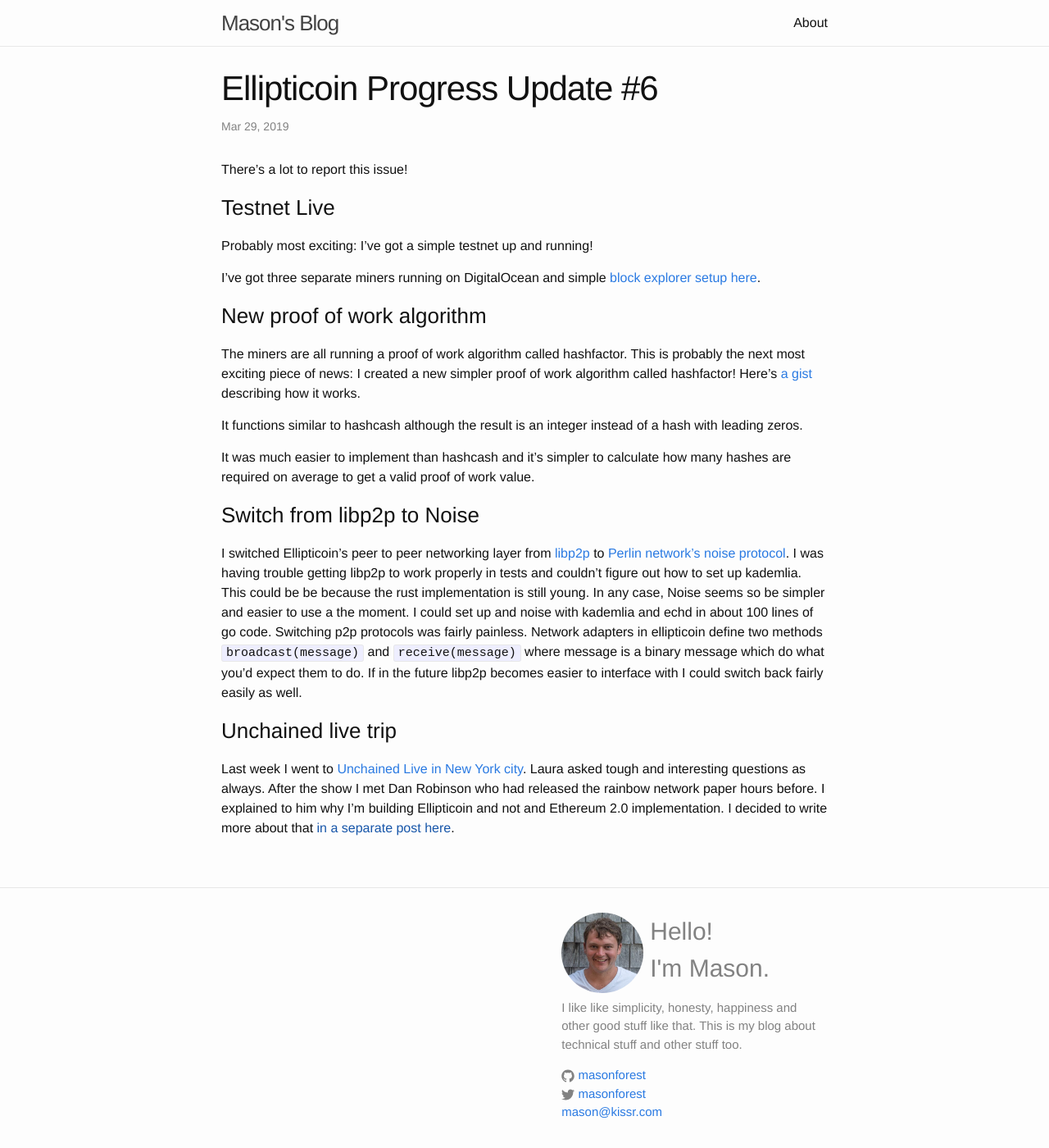
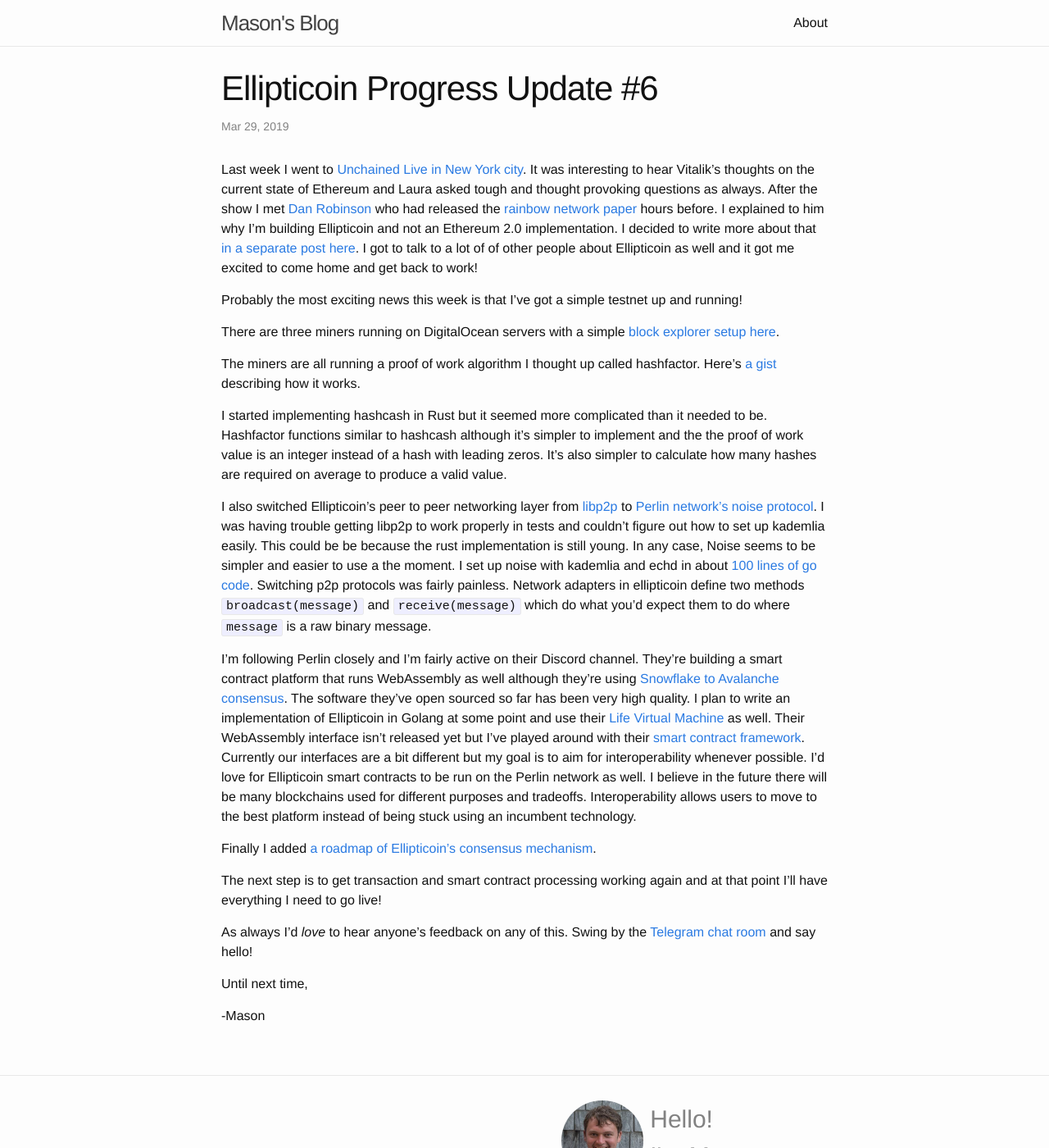
Before and after one commit to masonforest/www.masonforest.com, a Jekyll site: the page built from _posts/2019-03-29-ellipticoin-progress-update-number-6.markdown, in a window 1280 px wide and 1400 px high. Shown: the whole window at 82% size. Built offline with Jekyll 4.4.1, drawn with Linux system fonts in a browser that asks for light colours.

Commit message:
Updated posts from 3-29

```diff
--- a/_posts/2019-03-29-ellipticoin-progress-update-number-6.markdown
+++ b/_posts/2019-03-29-ellipticoin-progress-update-number-6.markdown
@@ -5,34 +5,67 @@ date:   2019-03-29
 categories: blockchain ethereum ellipticoin
 ---
 
-There's a lot to report this issue!
+Last week I went to [Unchained Live in New York
+city](https://unchainedpodcast.com/vitalik-buterin-on-whether-or-not-ethereum-is-blowing-it/).
+It was interesting to hear Vitalik's thoughts on the current state of Ethereum and Laura
+asked tough and thought provoking questions as always. After the show I met [Dan
+Robinson](https://twitter.com/danrobinson/) who had released the [rainbow network paper](https://rainbownet.work/RainbowNetwork.pdf) hours before. I explained to
+him why I'm building Ellipticoin and not an Ethereum 2.0 implementation. I
+decided to write more about that [in a separate post here](/blockchain/ethereum/ellipticoin/2019/03/29/why-im-not-building-an-ethereum-2-node.html). I got to talk to a
+lot of of other people about Ellipticoin as well and it got me excited to come home and get back to
+work!
 
+Probably the most exciting news this week is that I've got a simple testnet up and
+running!
 
-### Testnet Live
-Probably most exciting: I’ve got a simple testnet up and running!
+There are three miners running on DigitalOcean servers with a  simple [block
+explorer setup here](https://block-explorer.ellipticoin.org/).
 
-I’ve got three separate miners running on DigitalOcean and simple [block explorer setup here](https://block-explorer.ellipticoin.org/).
+The miners are all running a proof of work algorithm I thought up called
+hashfactor. Here's [a
+gist](https://gist.github.com/masonforest/e674ee749a01391f4ce7a35aa7bbf286)
+describing how it works.
 
-### New proof of work algorithm
-The miners are all running a proof of work algorithm called hashfactor. This is probably the next most exciting piece of news: I created a new simpler proof of work algorithm called hashfactor! Here’s [a gist](https://gist.github.com/masonforest/e674ee749a01391f4ce7a35aa7bbf286) describing how it works.
+I started implementing hashcash in Rust but it seemed more complicated than it
+needed to be. Hashfactor functions similar to hashcash although it's simpler to
+implement and the the proof of work value is an integer instead of a hash with
+leading zeros. It's also simpler to calculate how many hashes are required on
+average to produce a valid value.
 
-It functions similar to hashcash although the result is an integer instead of a hash with leading zeros.
+I also switched Ellipticoin's peer to peer networking layer from
+[libp2p](https://libp2p.io/) to [Perlin network's](https://www.perlin.net/)
+[noise protocol](https://github.com/perlin-network/noise). I was having trouble
+getting libp2p to work properly in tests and couldn't figure out how to set up
+kademlia easily. This could be be because the rust implementation is still
+young. In any case, Noise seems to be simpler and easier to use a the moment. I
+set up noise with kademlia and echd in about [100 lines of go code](https://github.com/ellipticoin/ellipticoin-node/blob/master/native/noise/noise.go). Switching
+p2p protocols was fairly painless. Network adapters in ellipticoin define two
+methods `broadcast(message)` and `receive(message)`  which do what you'd expect
+them to do where `message` is a raw binary message.
 
-It was much easier to implement than hashcash and it’s simpler to calculate how many hashes are required on average to get a valid proof of work value.
+I'm following Perlin closely and I'm fairly active on their Discord channel.
+They're building a smart contract platform that runs WebAssembly as well
+although they're using [Snowflake to Avalanche
+consensus](https://ipfs.io/ipfs/QmUy4jh5mGNZvLkjies1RWM4YuvJh5o2FYopNPVYwrRVGV).
+The software they've open sourced so far has been very high quality. I plan to
+write an implementation of Ellipticoin in Golang at some point and use their
+[Life Virtual Machine](https://github.com/perlin-network/life) as well. Their WebAssembly
+interface isn't released yet but I've played around with their [smart contract
+framework](https://github.com/perlin-network/smart-contract-rs/tree/smart-contract-refactor).
+Currently our interfaces are a bit different but my goal is to aim for
+interoperability whenever possible. I'd love for Ellipticoin smart contracts to
+be run on the Perlin network as well. I believe in the future there will be many
+blockchains used for different purposes and tradeoffs. Interoperability allows
+users to move to the best platform instead of being stuck using an incumbent
+technology.
 
-### Switch from libp2p to Noise
-I switched Ellipticoin's peer to peer networking layer from [libp2p](https://libp2p.io/) to [Perlin
-network's](https://www.perlin.net/) [noise
-protocol](https://github.com/perlin-network/noise). I was having trouble getting
-libp2p to work properly in tests and couldn’t figure out how to set up kademlia.
-This could be be because the rust implementation is still young. In any case,
-Noise seems so be simpler and easier to use a the moment. I could set up and
-noise with kademlia and echd in about 100 lines of go code. Switching p2p
-protocols was fairly painless. Network adapters in ellipticoin define two
-methods `broadcast(message)` and `receive(message)` where message is a binary
-message which do what you’d expect them to do. If in the future libp2p becomes
-easier to interface with I could switch back fairly easily as well.
+Finally I added [a roadmap of Ellipticoin's consensus mechanism](https://ellipticoin.readthedocs.io/en/latest/roadmap/).
 
+The next step is to get transaction and smart contract processing working again
+and at that point I'll have everything I need to go live!
 
-### Unchained live trip
-Last week I went to [Unchained Live in New York city](https://unchainedpodcast.com/vitalik-buterin-on-whether-or-not-ethereum-is-blowing-it/). Laura asked tough and interesting questions as always. After the show I met Dan Robinson who had released the rainbow network paper hours before. I explained to him why I’m building Ellipticoin and not and Ethereum 2.0 implementation. I decided to write more about that [in a separate post here]().
+As always I'd _love_ to hear anyone's feedback on any of this. Swing by the [Telegram chat room](https://t.me/ellipticoin) and say hello!
+
+Until next time,
+
+-Mason
```
Also changed, not shown: _posts/2019-03-29-why-im-not-building-an-ethereum-2-node.markdown (+15 -11 lines).
